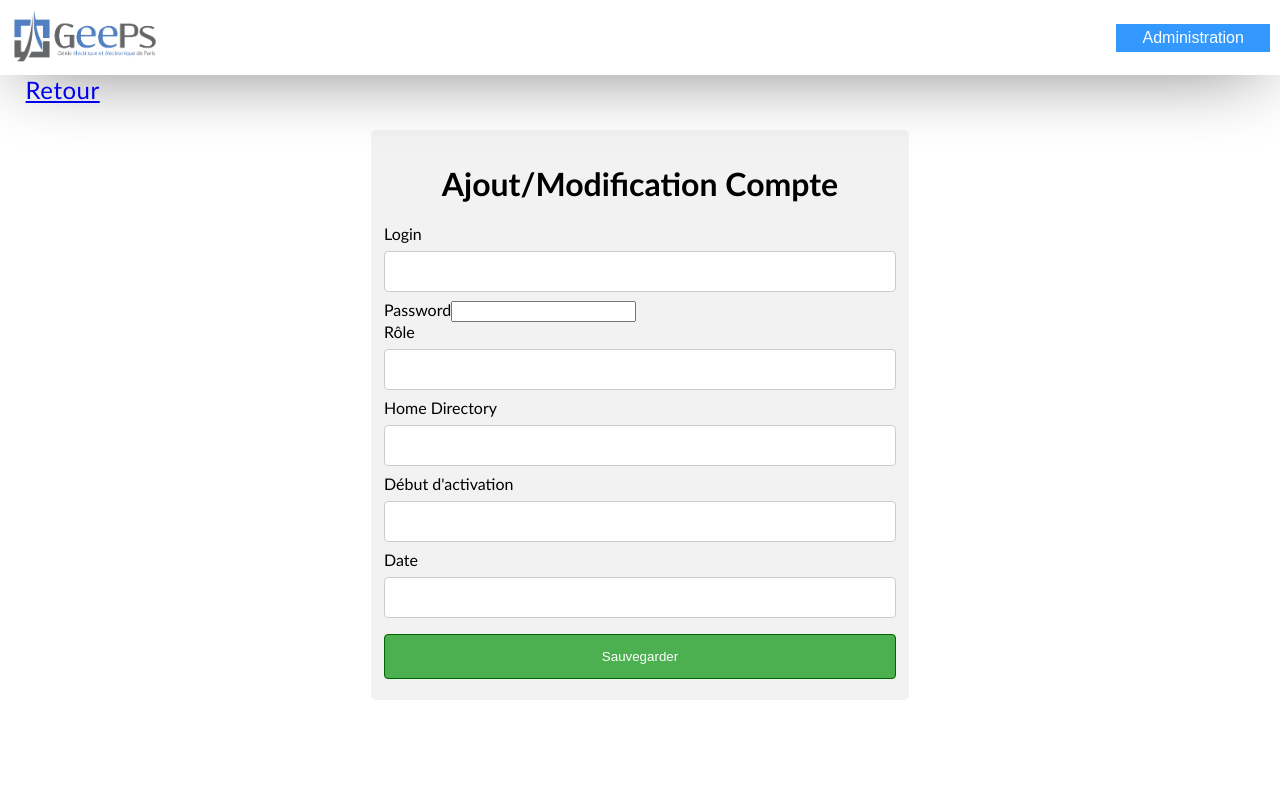
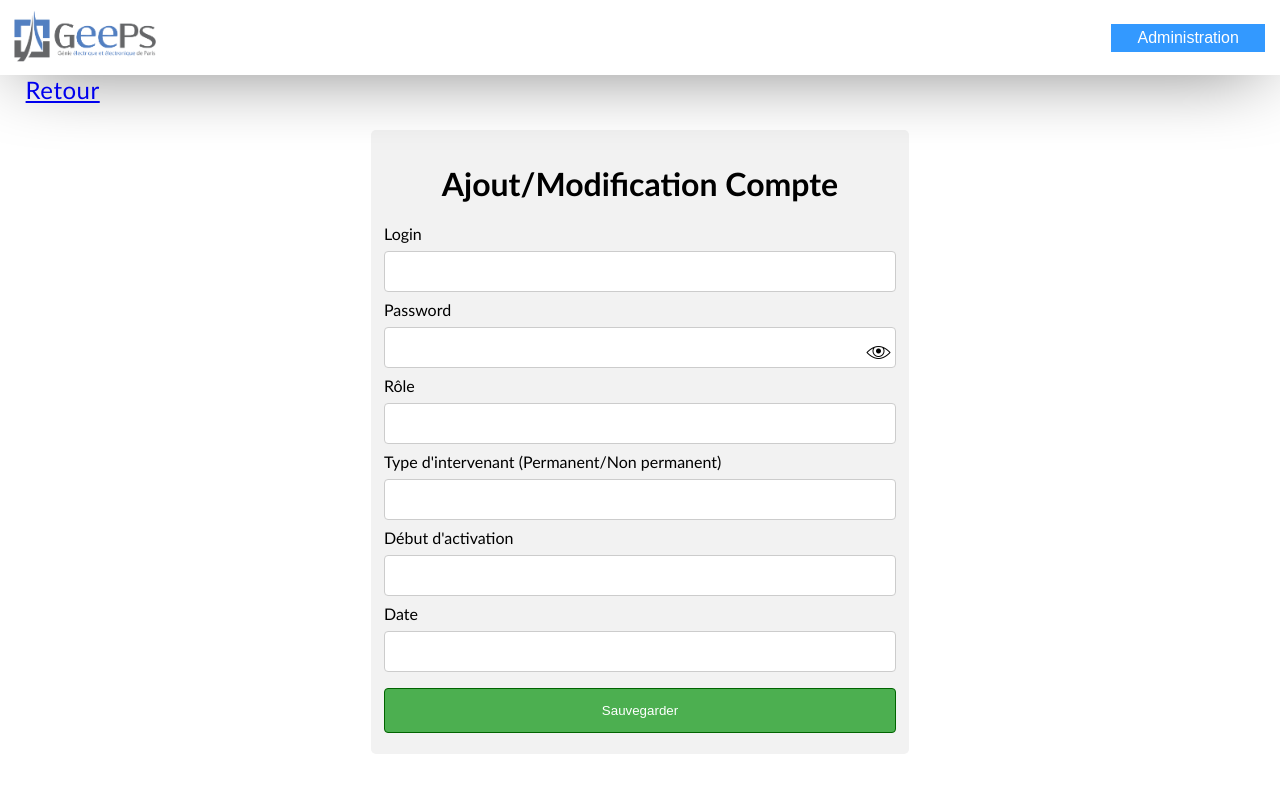
Before and after one commit to WesleyPin/ProjetLaboHubert, a Symfony app: template annuaire/templates/front/form_compte.html.twig in a window 1280 px wide. Run offline with Twig, Linux system fonts and the light colour scheme; the template is opened without the code that fills it, so the values that code supplies are empty; form fields are guessed from the names that the template uses; some libraries are stand-ins or nearby versions.

Commit message:
[GeePs] Plein de changement

```diff
--- a/annuaire/public/css/annuaire.css
+++ b/annuaire/public/css/annuaire.css
@@ -341,7 +341,7 @@ body {
     filter: opacity(.8);
 }
 
-.btn-see-user{
+.btn-see-user {
     width: 70%;
     background-image: linear-gradient(120deg, #94baef 0%, #365684 100%);
     border: none;
@@ -509,3 +509,48 @@ body {
     border-radius: 4px;
     box-sizing: border-box;
 }
+
+.login-user {
+    margin-top: auto;
+    margin-bottom: auto;
+    margin-right: 5px;
+    text-decoration: none;
+}
+
+.picker-color {
+    width: 100%;
+    margin: 3px 0px;
+    padding: 2px 0px;
+}
+
+.select-role {
+    width: 100% !important;
+}
+
+.view-password {
+    position: absolute;
+    right: 0;
+    width: 25px;
+    filter: brightness(0);
+    top: 5vh;
+    margin-right: 5px;
+}
+
+.input-password {
+    position: relative;
+    width: 100%;
+}
+
+.input-password input {
+    width: 100%;
+    padding: 12px 20px;
+    margin: 8px 0;
+    display: inline-block;
+    border: 1px solid #ccc;
+    border-radius: 4px;
+    box-sizing: border-box;
+}
+
+.select-homeD {
+    width: 100% !important;
+}
--- a/annuaire/public/js/jquery.js
+++ b/annuaire/public/js/jquery.js
@@ -17,7 +17,11 @@ $(document).ready(function () {
     $("#submitCo").mouseout(function () {
         $("#submitCo").css("background-color", "rgba(51, 153, 255, 1)");
     })
-    $("#menu").click(function () {
-        console.log('test');
+    $("#viewPassword").click(function () {
+        if ($("#form_password").prop('type') == 'text') {
+            $("#form_password").attr('type', 'password');
+        } else {
+            $("#form_password").attr('type', 'text');
+        }
     })
 })
--- a/annuaire/src/Entity/Personne.php
+++ b/annuaire/src/Entity/Personne.php
@@ -45,19 +45,19 @@ class Personne
     private $placebirth;
 
     /**
-     * @ORM\Column(type="string", length=255, nullable=true)
+     * @ORM\Column(type="string", length=10, nullable=true)
      * @Assert\Regex("/^(0)[1-9](\d{2}){4}$/")
      */
     private $homephone;
 
     /**
-     * @ORM\Column(type="string", length=255, nullable=true)
+     * @ORM\Column(type="string", length=10, nullable=true)
      * @Assert\Regex("/^(0)[1-9](\d{2}){4}$/")
      */
     private $mobilephone;
 
     /**
-     * @ORM\Column(type="string", length=255, nullable=true)
+     * @ORM\Column(type="string", length=255, nullable=false)
      * @Assert\Regex("/^[a-zA-Z0-9._-]+@[a-zA-Z0-9-]+(?:\.[a-zA-Z0-9-]+)*$/")
      */
     private $mail;
--- a/annuaire/templates/front/display_compte.html.twig
+++ b/annuaire/templates/front/display_compte.html.twig
@@ -30,7 +30,7 @@
             </tr>
             <tr>
                 <td>
-                    Home_directory ??
+                    Type d'intervenant
                 </td>
                 <td>
                     {{ compte.homeDirectory }}
--- a/annuaire/templates/front/form_activity.html.twig
+++ b/annuaire/templates/front/form_activity.html.twig
@@ -6,7 +6,7 @@
 {% block body %}
 
 <div>
-        <a class="lien-retour" href="{{ path("manage_activities") }}">< Retour</a>
+    <a class="lien-retour" href="{{ path("manage_activities") }}">Retour</a>
 </div>
 
 <div class="form-modify">
@@ -26,7 +26,7 @@
         {{ form_row(form_activity.typeof, {'label': 'Type de l\'activité'}) }}
         </div>
         <div class="input-text">
-            {{ form_row(form_activity.color, {'label': 'Couleur'}) }}
+            {{ form_row(form_activity.color, {'label': 'Couleur', 'attr': { 'class': 'picker-color' }}) }}
         </div>
         <div class="input-text">
             {{ form_row(form_activity.description, {'label': 'Description'}) }}
--- a/annuaire/templates/front/form_compte.html.twig
+++ b/annuaire/templates/front/form_compte.html.twig
@@ -16,23 +16,24 @@
         <div class="input-text">
             {{ form_row(form_compte.login, {'value': user.mail}) }}
         </div>
-    <div class="input-text">
-        {{ form_row(form_compte.password) }}
+        <div class="input-password">
+            {{ form_row(form_compte.password, { 'type': 'password' }) }}
+            <img src="{{ asset('img/view-100.png') }}" alt="Voir" class="view-password" id="viewPassword">
         </div>
         <div class="input-text">
-        {{ form_row(form_compte.role, {'label': 'Rôle'}) }}
+            {{ form_row(form_compte.role, {'label': 'Rôle', 'attr': { 'class': 'select-role' }}) }}
         </div>
         <div class="input-text">
-        {{ form_row(form_compte.home_directory, {'label': 'Home Directory'}) }}
+            {{ form_row(form_compte.home_directory, {'label': 'Type d\'intervenant (Permanent/Non permanent)', 'attr': { 'class': 'select-role' }}) }}
     </div>
     <div class="input-text">
         {{ form_row(form_compte.startdate, {'label': 'Début d\'activation'}) }}
         </div>
-    <div class="input-text">
+        <div class="input-text select-date">
             {{ form_row(form_compte.enddate, {'label': 'Date'}) }}
         </div>
         <div>
-        <input type="submit" name="save" value="Sauvegarder"/>
+            <input name="save" type="submit" value="Sauvegarder"/>
         </div>
         {{ form_end(form_compte) }}
     </div>
--- a/annuaire/templates/front/header.html.twig
+++ b/annuaire/templates/front/header.html.twig
@@ -8,6 +8,6 @@
             <a class="btn-accueil" href="{{ path('manage_activities') }}">Services et Pôles</a>
             <a href="{{ path('import-csv') }}">Import CSV</a>
         </div>
-        <span>{{ app.user.username }}</span>
     </div>
+    <a href="{{ path('display_personne', { 'id': app.user.id }) }}" class="login-user">{{ app.user.login }}</a>
 </header>
--- a/annuaire/templates/front/manage_activities.html.twig
+++ b/annuaire/templates/front/manage_activities.html.twig
@@ -16,7 +16,7 @@
     </script>
 
     <div>
-        <a class="lien-retour" href="{{ path("annuaire") }}">< Retour</a>
+        <a class="lien-retour" href="{{ path("annuaire") }}">Accueil</a>
     </div>
 
     <div class="tab-block">
@@ -62,9 +62,6 @@
                             </td>
                             <td>
                                 <span class="do-not-wrap">
-                                        <a href="{{ path('display_activity', { 'id': activity.id }) }}">
-                                            <button class="button-view" title="Voir"><img src="{{ asset('img/view-100.png') }}" alt="Voir"></button>
-                                        </a>
                                     <a href="{{ path('form_activity', { 'id': activity.id }) }}">
                                         <button class="button-edit" title="Modifier"><img src="{{ asset('img/edit-100.png') }}" alt="Modifier"></button>
                                     </a>
```
Also changed, not shown: annuaire/src/Controller/FrontController.php (+6 -1 lines), annuaire/templates/front/display_personne.html.twig (+9 -3 lines). Lines whose indentation alone changed are shown as unchanged.
